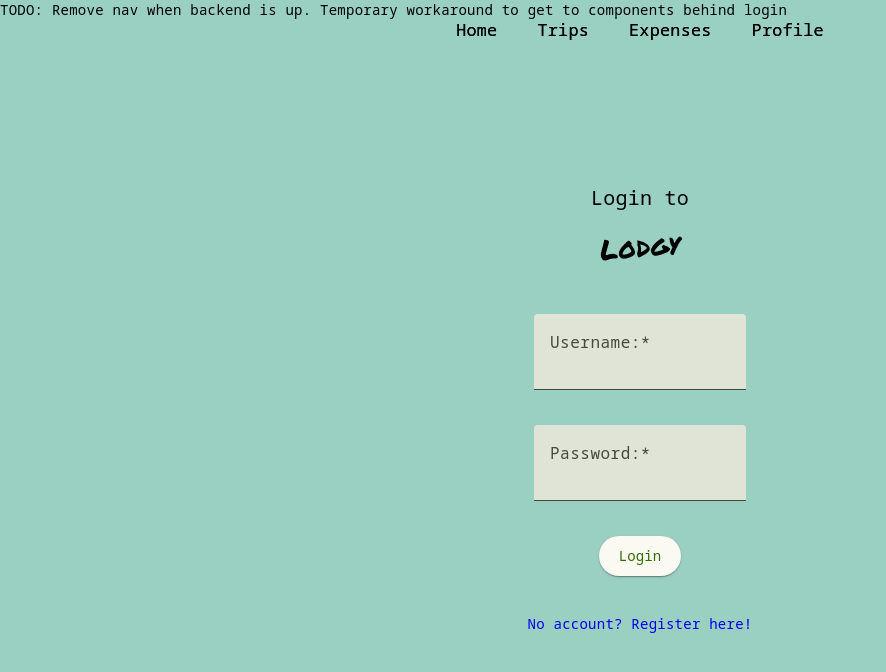
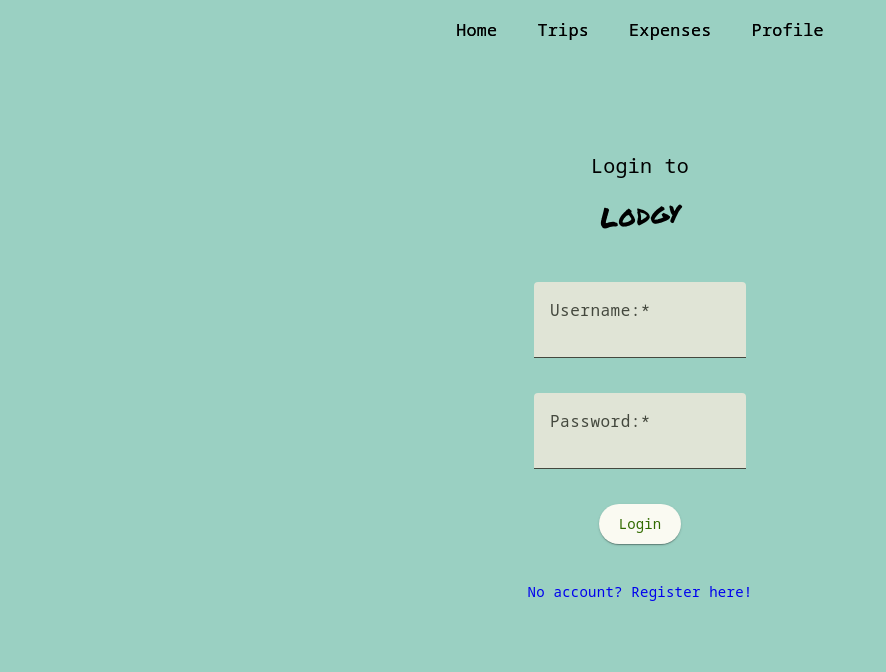
Before and after one commit to carnivalgoblin/lodgy-webapp, an Angular app: page /#/login in a window 1280 px wide. Shown: the top 672 px of the page, without its empty margins (0-886 px from the left). Built offline with nearby package versions, Linux system fonts and the light colour scheme.

Commit message:
remove navbar from prod

```diff
--- a/src/app/components/auth-pages/login/login.component.html
+++ b/src/app/components/auth-pages/login/login.component.html
@@ -1,6 +1,4 @@
-<app-navigation [links]="navbarLinks"></app-navigation>
-
-<p *ngIf="isDevMode()">TODO: Remove nav when backend is up. Temporary workaround to get to components behind login</p>
+<app-navigation *ngIf="isDevMode()" [links]="navbarLinks"></app-navigation>
 
 <div class="container login-container">
   <h2 class="text">Login to</h2>
--- a/src/app/components/auth-pages/register/register.component.html
+++ b/src/app/components/auth-pages/register/register.component.html
@@ -1,6 +1,4 @@
-<app-navigation [links]="navbarLinks"></app-navigation>
-
-<p>TODO: Remove nav when backend is up. Temporary workaround to get to components behind login</p>
+<app-navigation *ngIf="isDevMode()" [links]="navbarLinks"></app-navigation>
 
 <div class="container register-container">
   <h2 class="text">Register for</h2>
--- a/src/app/components/auth-pages/register/register.component.ts
+++ b/src/app/components/auth-pages/register/register.component.ts
@@ -1,4 +1,4 @@
-import {Component} from '@angular/core';
+import {Component, isDevMode} from '@angular/core';
 import {GlobalConstants} from "../../../global/global-constants";
 import {Router} from "@angular/router";
 import {AuthService} from "../../../services/auth.service";
@@ -54,4 +54,5 @@ export class RegisterComponent {
   }
 
   protected readonly GlobalConstants = GlobalConstants;
+  protected readonly isDevMode = isDevMode;
 }
```
